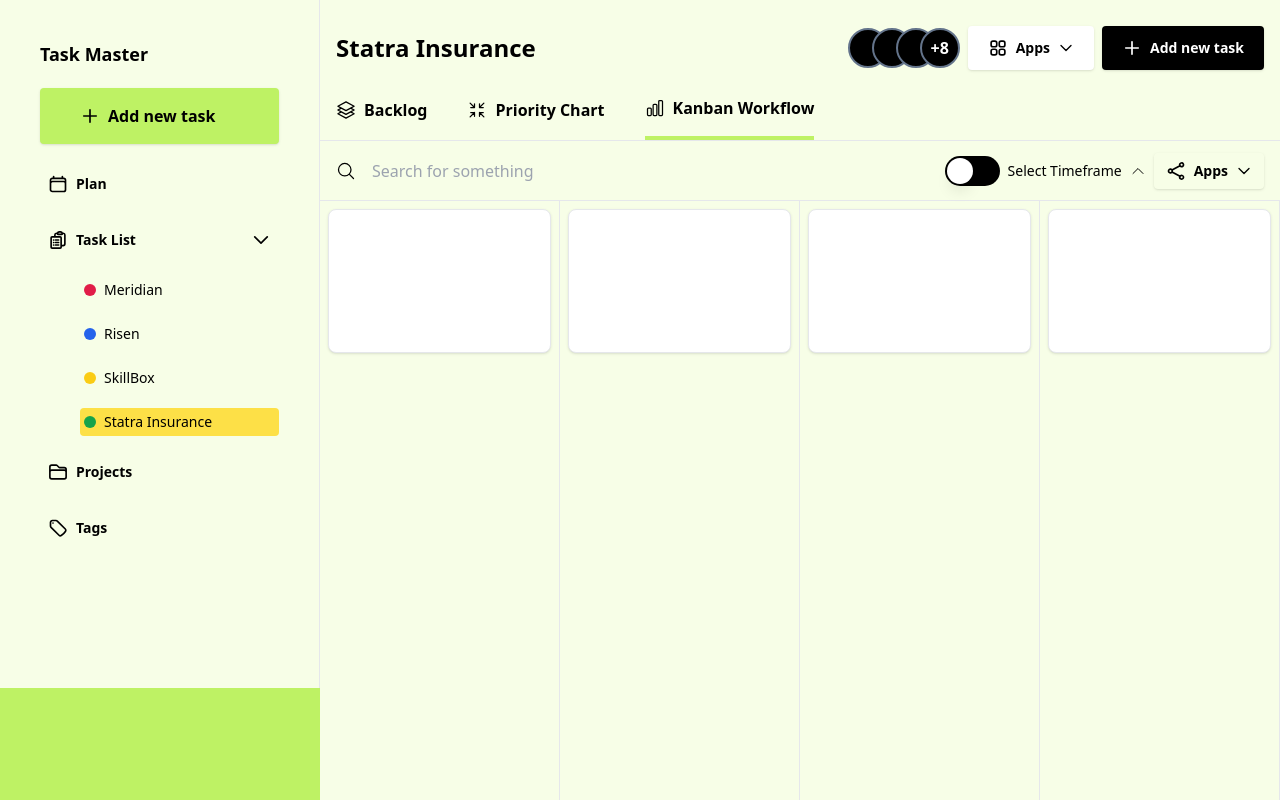
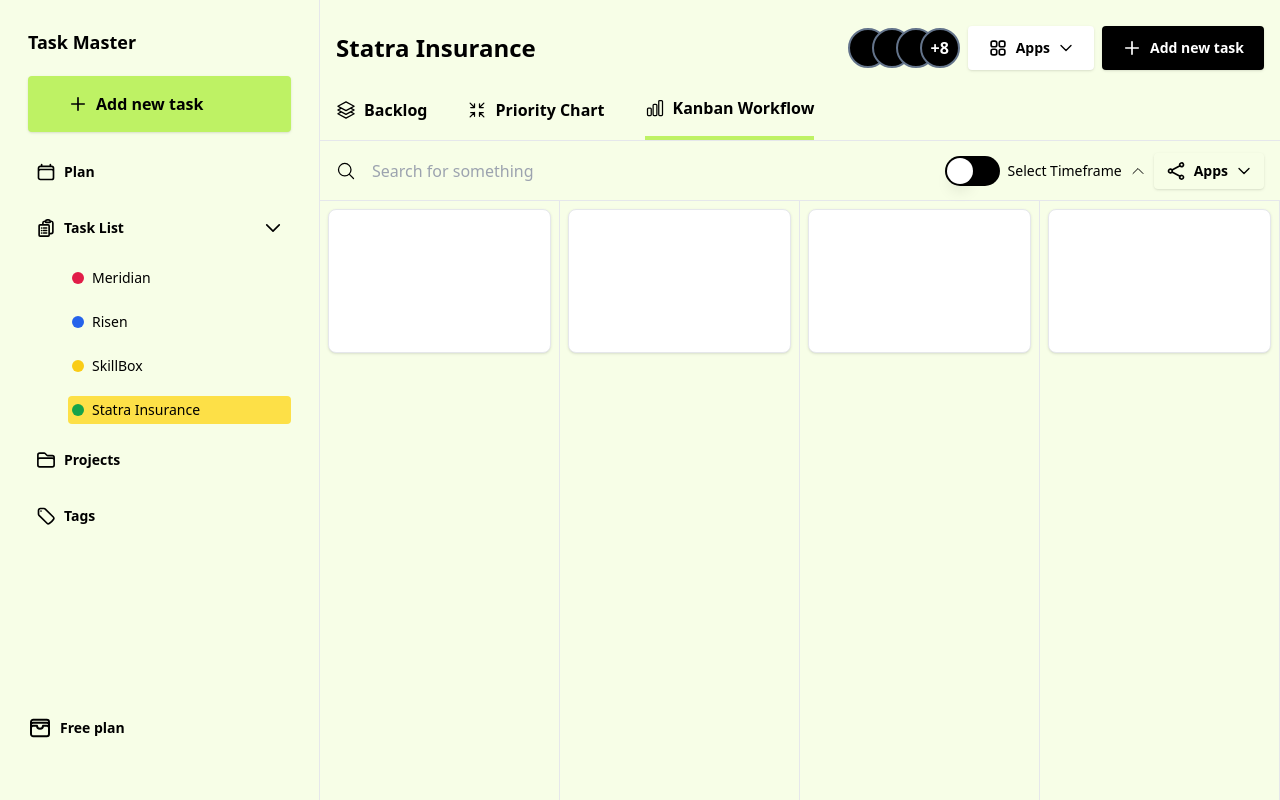
Before and after one commit to koomabenjamin/taskmanager, a Vue app: page / in a window 1280 px wide. Built offline with nearby package versions, Linux system fonts and the light colour scheme.

Commit message:
Start on footer

```diff
--- a/src/views/MainView.vue
+++ b/src/views/MainView.vue
@@ -1,6 +1,6 @@
 <template>
   <div class="h-screen w-screen bg-lime-50 flex">
-    <div class="w-1/4 border-r h-full p-10 flex flex-col space-y-5">
+    <div class="w-1/4 border-r h-full p-7 flex flex-col space-y-5">
       <!--
       <Fab label="Add new task" icon="PlusIcon" />
       <Tag label="Add new task" icon="PlusIcon" />
@@ -13,8 +13,11 @@
           :sub-list="item.subList" />
       </div>
 
-      <div class="fixed bottom-0 w-1/4 bg-lime-300 h-28 left-0">
-
+      <div class="fixed bottom-0 w-1/4 h-28 left-0 p-7">
+        <div class="flex items-center space-x-2 font-bold">
+          <WalletIcon class="h-6 stroke-2"/>
+          <span class="text-sm">Free plan</span>
+        </div>
       </div>
     </div>
     <div class="w-3/4 flex flex-col">
@@ -97,6 +100,7 @@ import {
   ChevronUpIcon,
   ChevronLeftIcon,
   ChevronRightIcon,
+  WalletIcon,
 } from '@heroicons/vue/24/outline'
 import Button from '../components/shared/Button.vue'
 import Fab from '../components/shared/Fab.vue'
```
